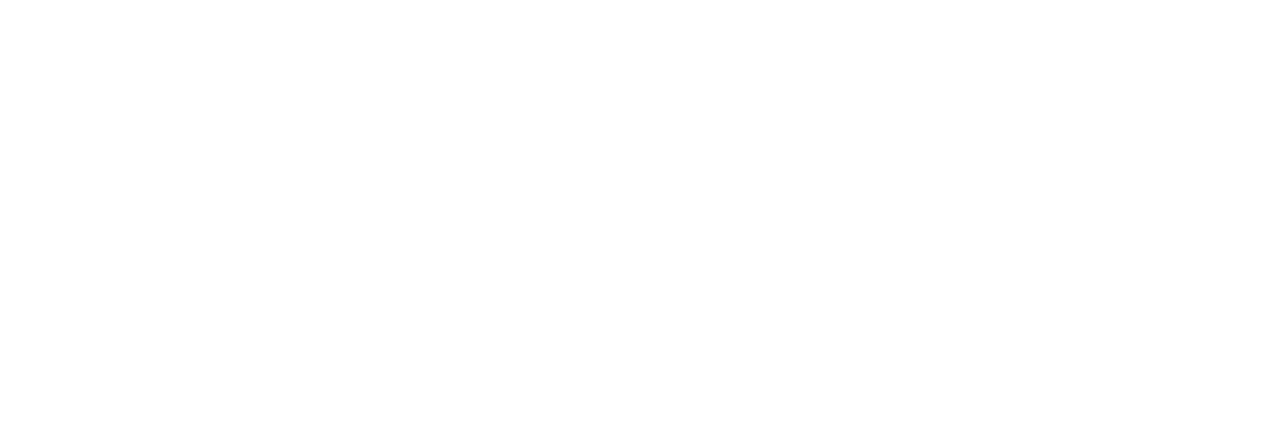
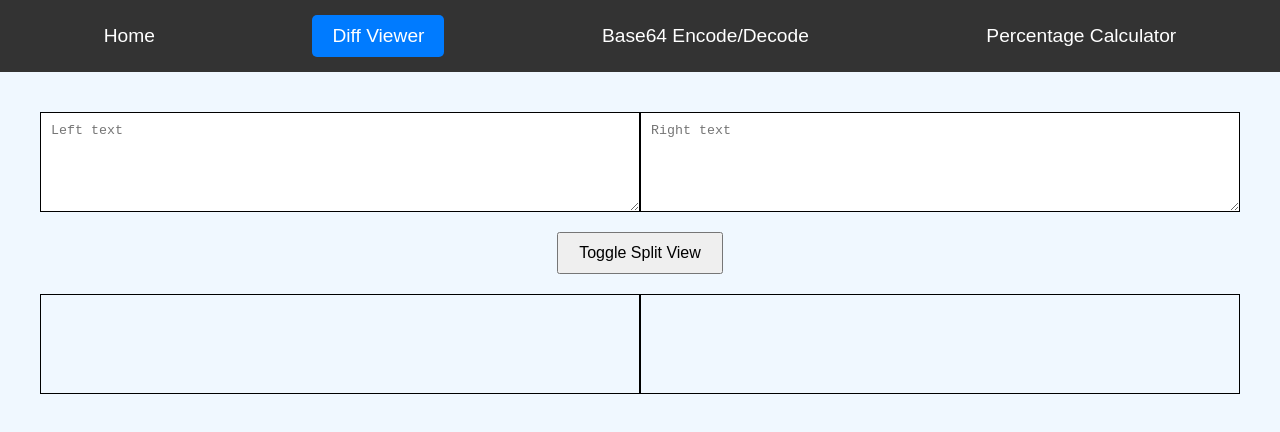
Before and after one commit to sharshi/things, a React (Vite) app: page /#/diff in a window 1280 px wide. Shown: the top 432 px of the page. Built offline with nearby package versions, Linux system fonts and the light colour scheme.

Commit message:
Add files via upload

```diff
--- /dev/null
+++ b/src/App.css
@@ -0,0 +1,14 @@
+body {
+    margin: 0;
+    font-family: Arial, sans-serif;
+    background-color: #f0f8ff;
+    color: #333;
+}
+
+.content {
+    display: flex;
+    flex-direction: column;
+    align-items: center;
+    padding: 20px;
+    box-sizing: border-box;
+}
--- a/src/App.tsx
+++ b/src/App.tsx
@@ -1,18 +1,26 @@
-import { Routes, Route } from 'react-router-dom';
+import { Routes, Route, Link } from 'react-router-dom';
 import { Home } from './components/Home';
 import DiffViewer from './components/DiffViewer';
 import Base64Page from './components/Base64Page';
 import PercentageCalculator from './components/PercentageCalculator';
+import Navbar from './components/Navbar';
+import './App.css';
 
 const App = () => {
+
     return (
-        <Routes>
-            <Route path="/" element={<Home />} />
-            <Route path="/diff" element={<DiffViewer />} />
-            <Route path="/base64" element={<Base64Page />} />
-            <Route path="/percentage-calculator" element={<PercentageCalculator />} />
-            <Route path="*" element={<Home />} />
-        </Routes>
+        <div>
+            <Navbar />
+            <div style={{ display: 'flex', flexDirection: 'column', alignItems: 'center', padding: '20px', boxSizing: 'border-box' }}>
+                <Routes>
+                    <Route path="/" element={<Home />} />
+                    <Route path="diff" element={<DiffViewer />} />
+                    <Route path="base64" element={<Base64Page />} />
+                    <Route path="percentage-calculator" element={<PercentageCalculator />} />
+                    <Route path="*" element={<Home />} />
+                </Routes>
+            </div>
+        </div>
     );
 };
 
--- a/src/components/Base64Page.tsx
+++ b/src/components/Base64Page.tsx
@@ -17,15 +17,16 @@
     };
 
     return (
-        <div style={{ display: 'flex', flexDirection: 'column', alignItems: 'center', width: '100vw', height: '100vh', padding: '20px', boxSizing: 'border-box' }}>
+        <div style={{ display: 'flex', flexDirection: 'column', alignItems: 'center', flex: 1, padding: '20px', boxSizing: 'border-box', width: '100%' }}>
             <h1>Base64 Encode/Decode</h1>
             <textarea
                 placeholder="Enter text"
                 value={inputText}
                 onChange={(e) => setInputText(e.target.value)}
-                style={{ border: '1px solid black', padding: '10px', minHeight: '150px', width: '80%', boxSizing: 'border-box', marginBottom: '20px' }}
+                className="child"
+                style={{ border: '1px solid black', padding: '10px', minHeight: '100px', flexGrow: 1, boxSizing: 'border-box', marginBottom: '20px', width: '100%' }}
             />
-            <div style={{ display: 'flex', justifyContent: 'space-between', width: '80%', marginBottom: '20px' }}>
+            <div style={{ display: 'flex', justifyContent: 'space-between', flex: 1, marginBottom: '20px', width: '100%' }}>
                 <button onClick={handleEncode} style={{ padding: '10px 20px', fontSize: '16px' }}>Encode</button>
                 <button onClick={handleDecode} style={{ padding: '10px 20px', fontSize: '16px' }}>Decode</button>
             </div>
@@ -33,7 +34,8 @@
                 placeholder="Result"
                 value={outputText}
                 readOnly
-                style={{ border: '1px solid black', padding: '10px', minHeight: '150px', width: '80%', boxSizing: 'border-box' }}
+                className="child"
+                style={{ border: '1px solid black', padding: '10px', minHeight: '100px', flexGrow: 1, boxSizing: 'border-box', width: '100%' }}
             />
         </div>
     );
--- a/src/components/DiffViewer.tsx
+++ b/src/components/DiffViewer.tsx
@@ -35,37 +35,41 @@
     };
 
     return (
-        <div style={{ display: 'flex', flexDirection: 'column', alignItems: 'center', width: '100vw', height: '100vh', padding: '20px', boxSizing: 'border-box' }}>
-            <div style={{ display: 'flex', justifyContent: 'space-between', width: '100%', marginBottom: '20px' }}>
+        <div style={{ display: 'flex', flexDirection: 'column', alignItems: 'center', flex: 1, padding: '20px', boxSizing: 'border-box', width: '100%' }}>
+            <div style={{ display: 'flex', justifyContent: 'space-between', flex: 1, marginBottom: '20px', width: '100%' }}>
                 <textarea
                     placeholder="Left text"
                     value={leftText}
                     onChange={(e) => setLeftText(e.target.value)}
-                    style={{ border: '1px solid black', padding: '10px', minHeight: '150px', width: '48%', boxSizing: 'border-box' }}
+                    className="child"
+                    style={{ border: '1px solid black', padding: '10px', minHeight: '100px', flexGrow: 1, boxSizing: 'border-box', width: '100%' }}
                 />
                 <textarea
                     placeholder="Right text"
                     value={rightText}
                     onChange={(e) => setRightText(e.target.value)}
-                    style={{ border: '1px solid black', padding: '10px', minHeight: '150px', width: '48%', boxSizing: 'border-box' }}
+                    className="child"
+                    style={{ border: '1px solid black', padding: '10px', minHeight: '100px', flexGrow: 1, boxSizing: 'border-box', width: '100%' }}
                 />
             </div>
             <button onClick={() => setIsSplitView(!isSplitView)} style={{ padding: '10px 20px', fontSize: '16px', marginBottom: '20px' }}>
                 Toggle Split View
             </button>
             {isSplitView ? (
-                <div style={{ display: 'flex', justifyContent: 'space-between', width: '100%' }}>
+                <div style={{ display: 'flex', justifyContent: 'space-between', flex: 1, width: '100%' }}>
                     <div
                         ref={leftRef}
-                        style={{ border: '1px solid black', padding: '10px', minHeight: '150px', width: '48%', boxSizing: 'border-box', whiteSpace: 'pre-wrap' }}
+                        className="child"
+                        style={{ border: '1px solid black', padding: '10px', minHeight: '100px', flexGrow: 1, boxSizing: 'border-box', whiteSpace: 'pre-wrap', width: '100%' }}
                     />
                     <div
                         ref={rightRef}
-                        style={{ border: '1px solid black', padding: '10px', minHeight: '150px', width: '48%', boxSizing: 'border-box', whiteSpace: 'pre-wrap' }}
+                        className="child"
+                        style={{ border: '1px solid black', padding: '10px', minHeight: '100px', flexGrow: 1, boxSizing: 'border-box', whiteSpace: 'pre-wrap', width: '100%' }}
                     />
                 </div>
             ) : (
-                <div style={{ border: '1px solid black', padding: '10px', minHeight: '150px', width: '100%', boxSizing: 'border-box', whiteSpace: 'pre-wrap' }}>
+                <div style={{ border: '1px solid black', padding: '10px', minHeight: '100px', flexGrow: 1, boxSizing: 'border-box', whiteSpace: 'pre-wrap', width: '100%' }}>
                     <div ref={leftRef} />
                     <div ref={rightRef} />
                 </div>
--- a/src/components/Home.tsx
+++ b/src/components/Home.tsx
@@ -4,15 +4,16 @@
     return (
         <div style={{ textAlign: 'center', padding: '20px', backgroundColor: '#f0f8ff', color: '#333', fontFamily: 'Arial, sans-serif' }}>
             <h1 style={{ fontSize: '3em', marginBottom: '20px' }}>Things</h1>
+            <p>Welcome to the Things app. Here you can find various tools to help you with your tasks:</p>
             <ul style={{ listStyleType: 'none', padding: 0 }}>
-                <li style={{ marginBottom: '10px' }}>
-                    <Link to="#/diff" style={{ textDecoration: 'none', color: '#007bff', fontSize: '1.5em' }}>Diff Viewer</Link>
+                <li style={{ marginBottom: '10px', flexGrow: 1 }}>
+                    <strong>Diff Viewer:</strong> Compare two pieces of text and see the differences highlighted.
                 </li>
-                <li style={{ marginBottom: '10px' }}>
-                    <Link to="#/base64" style={{ textDecoration: 'none', color: '#007bff', fontSize: '1.5em' }}>Base64 Encode/Decode</Link>
+                <li style={{ marginBottom: '10px', flexGrow: 1 }}>
+                    <strong>Base64 Encode/Decode:</strong> Encode or decode text to and from Base64 format.
                 </li>
-                <li style={{ marginBottom: '10px' }}>
-                    <Link to="/percentage-calculator" style={{ textDecoration: 'none', color: '#007bff', fontSize: '1.5em' }}>Percentage Calculator</Link>
+                <li style={{ marginBottom: '10px', flexGrow: 1 }}>
+                    <strong>Percentage Calculator:</strong> Calculate percentages easily.
                 </li>
             </ul>
         </div>
--- /dev/null
+++ b/src/components/Navbar.css
@@ -0,0 +1,26 @@
+.navbar {
+    display: flex;
+    justify-content: space-around;
+    padding: 15px;
+    background-color: #333;
+    color: #fff;
+    font-family: Arial, sans-serif;
+    font-size: 1.2em;
+}
+
+.navbar a {
+    color: #fff;
+    text-decoration: none;
+    padding: 10px 20px;
+    transition: background-color 0.3s, color 0.3s;
+}
+
+.navbar a:hover {
+    background-color: #555;
+}
+
+.navbar a.active {
+    background-color: #007bff;
+    color: #fff;
+    border-radius: 5px;
+}
--- /dev/null
+++ b/src/components/Navbar.tsx
@@ -0,0 +1,17 @@
+import { Link, useLocation } from 'react-router-dom';
+import './Navbar.css';
+
+const Navbar = () => {
+    const location = useLocation();
+
+    return (
+        <nav className="navbar">
+            <Link to="/" className={location.pathname === '/' ? 'active' : ''}>Home</Link>
+            <Link to="/diff" className={location.pathname === '/diff' ? 'active' : ''}>Diff Viewer</Link>
+            <Link to="/base64" className={location.pathname === '/base64' ? 'active' : ''}>Base64 Encode/Decode</Link>
+            <Link to="/percentage-calculator" className={location.pathname === '/percentage-calculator' ? 'active' : ''}>Percentage Calculator</Link>
+        </nav>
+    );
+};
+
+export default Navbar;
--- a/src/components/PercentageCalculator.tsx
+++ b/src/components/PercentageCalculator.tsx
@@ -17,24 +17,26 @@
     };
 
     return (
-        <div style={{ display: 'flex', flexDirection: 'column', alignItems: 'center', width: '100vw', height: '100vh', padding: '20px', boxSizing: 'border-box' }}>
+        <div style={{ display: 'flex', flexDirection: 'column', alignItems: 'center', flex: 1, padding: '20px', boxSizing: 'border-box', width: '100%' }}>
             <h1>Percentage Calculator</h1>
             <input
                 type="text"
                 placeholder="Enter base value"
                 value={baseValue}
                 onChange={(e) => setBaseValue(e.target.value)}
-                style={{ border: '1px solid black', padding: '10px', width: '80%', boxSizing: 'border-box', marginBottom: '20px' }}
+                className="child"
+                style={{ border: '1px solid black', padding: '10px', flexGrow: 1, marginBottom: '20px', width: '100%' }}
             />
             <input
                 type="text"
                 placeholder="Enter percentage"
                 value={percentage}
                 onChange={(e) => setPercentage(e.target.value)}
-                style={{ border: '1px solid black', padding: '10px', width: '80%', boxSizing: 'border-box', marginBottom: '20px' }}
+                className="child"
+                style={{ border: '1px solid black', padding: '10px', flexGrow: 1, marginBottom: '20px', width: '100%' }}
             />
             <button onClick={handleCalculate} style={{ padding: '10px 20px', fontSize: '16px', marginBottom: '20px' }}>Calculate</button>
-            <div style={{ border: '1px solid black', padding: '10px', width: '80%', boxSizing: 'border-box', textAlign: 'center' }}>
+            <div style={{ border: '1px solid black', padding: '10px', flexGrow: 1, textAlign: 'center', width: '100%' }}>
                 {result}
             </div>
         </div>
--- a/src/main.tsx
+++ b/src/main.tsx
@@ -6,7 +6,7 @@
 const root = createRoot(container!);
 
 root.render(
-    <HashRouter basename="/things">
+    <HashRouter basename="/">
         <App />
     </HashRouter>
 );
```
